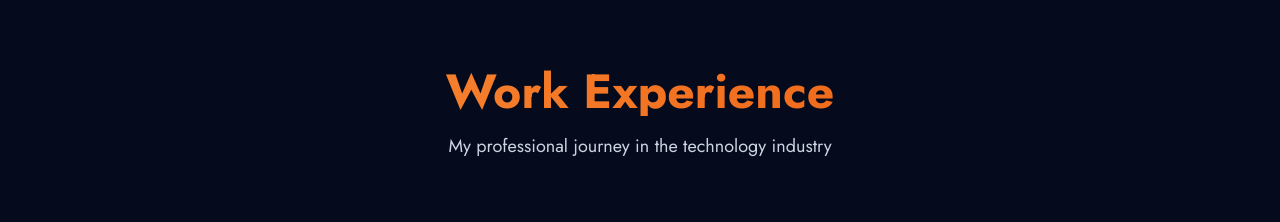
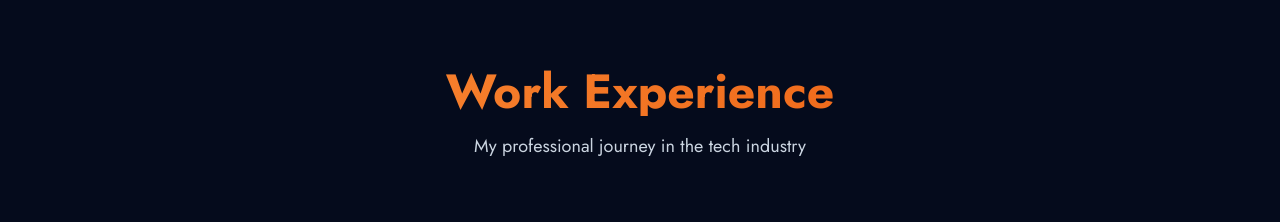
Before and after one commit to Amani-Ishimwe/Portofolio_site, a React (Vite) app: page / in a window 1280 px wide. Shown: the part 5080-5302 px from the top of the page. Built offline with nearby package versions, Linux system fonts and the light colour scheme.

Commit message:
updated codes

```diff
--- a/src/components/Experience.jsx
+++ b/src/components/Experience.jsx
@@ -20,7 +20,7 @@ const Experience = () => {
       <div className="text-center mb-16">
         <h2 className="section-title">Work Experience</h2>
         <p className="section-subtitle">
-          My professional journey in the technology industry
+          My professional journey in the tech industry
         </p>
       </div>
 
```
